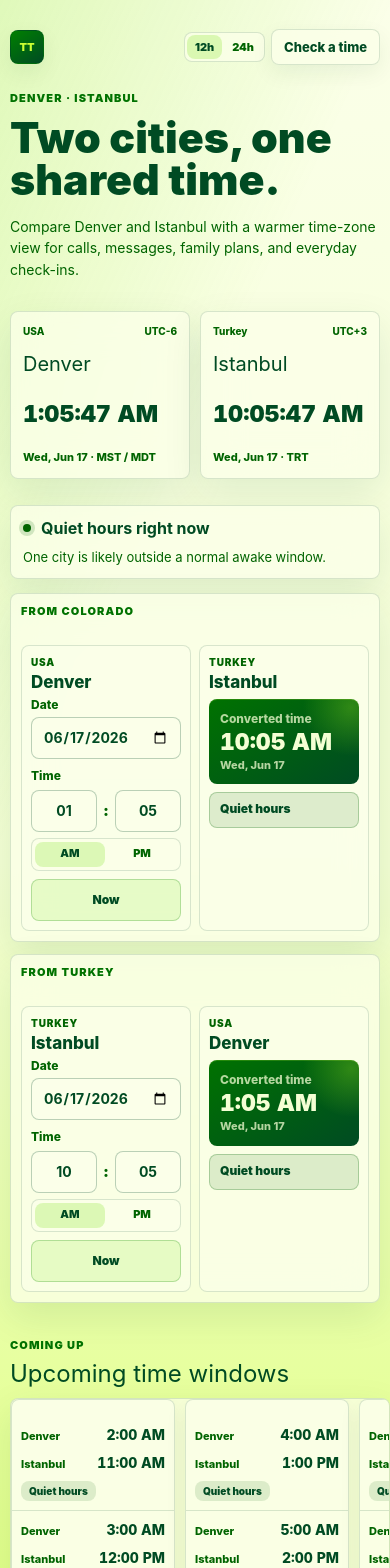
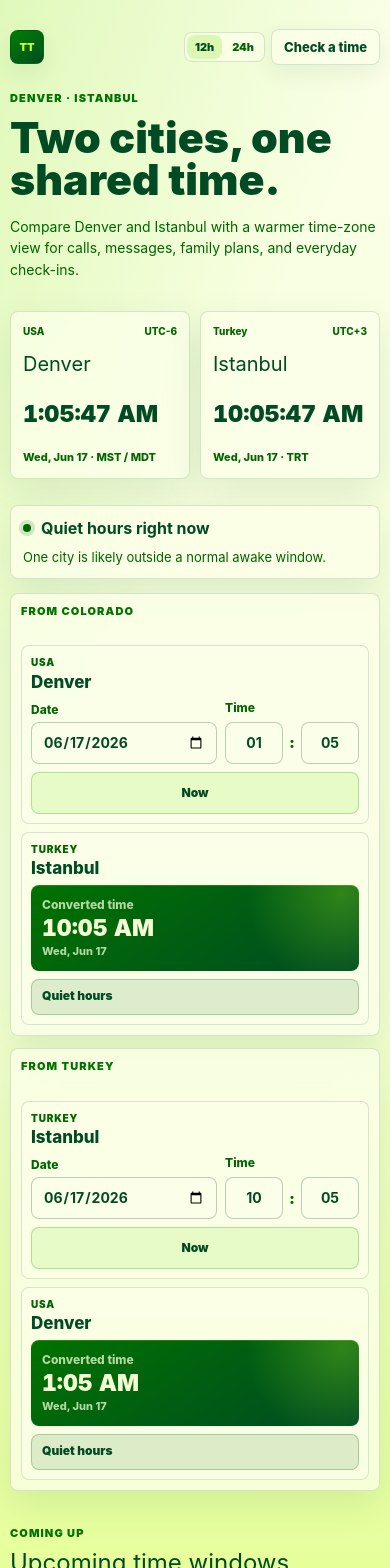
Before and after one commit to nkdag/time-converter-app, a React (Vite) app: page / in a window 390 px wide. Shown: the top 1568 px of the page. Built offline with nearby package versions, Linux system fonts and the light colour scheme.

Commit message:
Simplify mobile converter time controls

```diff
--- a/src/App.css
+++ b/src/App.css
@@ -52,8 +52,7 @@
   min-width: 0;
 }
 
-.format-toggle,
-.period-toggle {
+.format-toggle {
   display: inline-flex;
   align-items: center;
   gap: 2px;
@@ -63,8 +62,7 @@
   padding: 3px;
 }
 
-.format-option,
-.period-option {
+.format-option {
   min-height: 26px;
   border-color: transparent;
   background: transparent;
@@ -73,8 +71,7 @@
   font-weight: 900;
 }
 
-.format-option[aria-pressed='true'],
-.period-option[aria-pressed='true'] {
+.format-option[aria-pressed='true'] {
   background: rgba(112, 224, 0, 0.22);
   color: var(--ink);
 }
@@ -374,7 +371,7 @@
 
 .custom-time-control {
   display: grid;
-  grid-template-columns: minmax(42px, 1fr) auto minmax(42px, 1fr) auto;
+  grid-template-columns: minmax(42px, 1fr) auto minmax(42px, 1fr);
   align-items: center;
   gap: 6px;
 }
@@ -666,6 +663,7 @@
   }
 
   .conversion-flow {
+    grid-template-columns: 1fr;
     gap: 8px;
   }
 
@@ -716,26 +714,15 @@
   }
 
   .date-time-control {
-    grid-template-columns: 1fr;
+    grid-template-columns: minmax(0, 1fr) minmax(118px, 0.72fr);
   }
 
   .date-now-button {
-    grid-column: auto;
+    grid-column: 1 / -1;
   }
 
   .custom-time-control {
     grid-template-columns: minmax(0, 1fr) auto minmax(0, 1fr);
-  }
-
-  .period-toggle {
-    display: grid;
-    grid-column: 1 / -1;
-    grid-template-columns: repeat(2, minmax(0, 1fr));
-    width: 100%;
-  }
-
-  .period-option {
-    min-height: 25px;
   }
 
   .status-pill small {
--- a/src/App.jsx
+++ b/src/App.jsx
@@ -156,18 +156,15 @@ function getInputParts(value) {
   return { date, time }
 }
 
-function getTimeControlParts(value, timeFormat) {
+function getTimeControlParts(value) {
   const { time } = getInputParts(value)
   const [rawHour = '0', rawMinute = '0'] = time.split(':')
   const hour24 = Math.min(23, Math.max(0, Number(rawHour) || 0))
   const minute = Math.min(59, Math.max(0, Number(rawMinute) || 0))
-  const is12Hour = timeFormat === TIME_FORMATS.TWELVE
-  const hour12 = hour24 % 12 || 12
 
   return {
-    hour: String(is12Hour ? hour12 : hour24).padStart(2, '0'),
+    hour: String(hour24).padStart(2, '0'),
     minute: String(minute).padStart(2, '0'),
-    period: hour24 >= 12 ? 'PM' : 'AM',
   }
 }
 
@@ -182,41 +179,24 @@ function updateInputPart(value, part, nextValue) {
   return `${next.date}T${next.time}`
 }
 
-function updateTimePart(value, part, nextValue, timeFormat) {
+function updateTimePart(value, part, nextValue) {
   const { date, time } = getInputParts(value)
   const [rawHour = '0', rawMinute = '0'] = time.split(':')
   const currentHour = Math.min(23, Math.max(0, Number(rawHour) || 0))
   const currentMinute = Math.min(59, Math.max(0, Number(rawMinute) || 0))
-  const currentPeriod = currentHour >= 12 ? 'PM' : 'AM'
-  const currentHour12 = currentHour % 12 || 12
   const nextDigits = String(nextValue).replace(/\D/g, '')
   let nextHour = currentHour
   let nextMinute = currentMinute
 
   if (part === 'hour') {
-    const limit = timeFormat === TIME_FORMATS.TWELVE ? 12 : 23
-    const minimum = timeFormat === TIME_FORMATS.TWELVE ? 1 : 0
-    const fallback = timeFormat === TIME_FORMATS.TWELVE ? currentHour12 : currentHour
+    const fallback = currentHour
     const parsed = Number(nextDigits || fallback)
-    const clampedHour = Math.min(limit, Math.max(minimum, Number.isNaN(parsed) ? fallback : parsed))
-
-    if (timeFormat === TIME_FORMATS.TWELVE) {
-      const hourBase = clampedHour === 12 ? 0 : clampedHour
-      nextHour = currentPeriod === 'PM' ? hourBase + 12 : hourBase
-    } else {
-      nextHour = clampedHour
-    }
+    nextHour = Math.min(23, Math.max(0, Number.isNaN(parsed) ? fallback : parsed))
   }
 
   if (part === 'minute') {
     const parsed = Number(nextDigits || currentMinute)
     nextMinute = Math.min(59, Math.max(0, Number.isNaN(parsed) ? currentMinute : parsed))
-  }
-
-  if (part === 'period') {
-    const nextPeriod = nextValue === 'PM' ? 'PM' : 'AM'
-    const hourBase = currentHour12 === 12 ? 0 : currentHour12
-    nextHour = nextPeriod === 'PM' ? hourBase + 12 : hourBase
   }
 
   const pad = (item) => String(item).padStart(2, '0')
@@ -279,7 +259,7 @@ function ConversionPanel({
     ? getOverlapStatus(convertedDate)
     : { tone: 'late', label: 'Needs time', note: 'Enter a complete date and time.' }
   const inputParts = getInputParts(value)
-  const timeControlParts = getTimeControlParts(value, timeFormat)
+  const timeControlParts = getTimeControlParts(value)
 
   return (
     <Card className="converter-panel">
@@ -312,7 +292,7 @@ function ConversionPanel({
                   pattern="[0-9]*"
                   type="text"
                   value={timeControlParts.hour}
-                  onChange={(event) => onChange(updateTimePart(value, 'hour', event.target.value, timeFormat))}
+                  onChange={(event) => onChange(updateTimePart(value, 'hour', event.target.value))}
                 />
                 <span className="time-separator">:</span>
                 <Input
@@ -322,25 +302,8 @@ function ConversionPanel({
                   pattern="[0-9]*"
                   type="text"
                   value={timeControlParts.minute}
-                  onChange={(event) => onChange(updateTimePart(value, 'minute', event.target.value, timeFormat))}
+                  onChange={(event) => onChange(updateTimePart(value, 'minute', event.target.value))}
                 />
-                {timeFormat === TIME_FORMATS.TWELVE ? (
-                  <div className="period-toggle" aria-label={`${source.label} period`}>
-                    {['AM', 'PM'].map((period) => (
-                      <Button
-                        aria-pressed={timeControlParts.period === period}
-                        className="period-option"
-                        key={period}
-                        size="xs"
-                        type="button"
-                        variant="secondary"
-                        onClick={() => onChange(updateTimePart(value, 'period', period, timeFormat))}
-                      >
-                        {period}
-                      </Button>
-                    ))}
-                  </div>
-                ) : null}
               </div>
             </div>
             <Button
```
